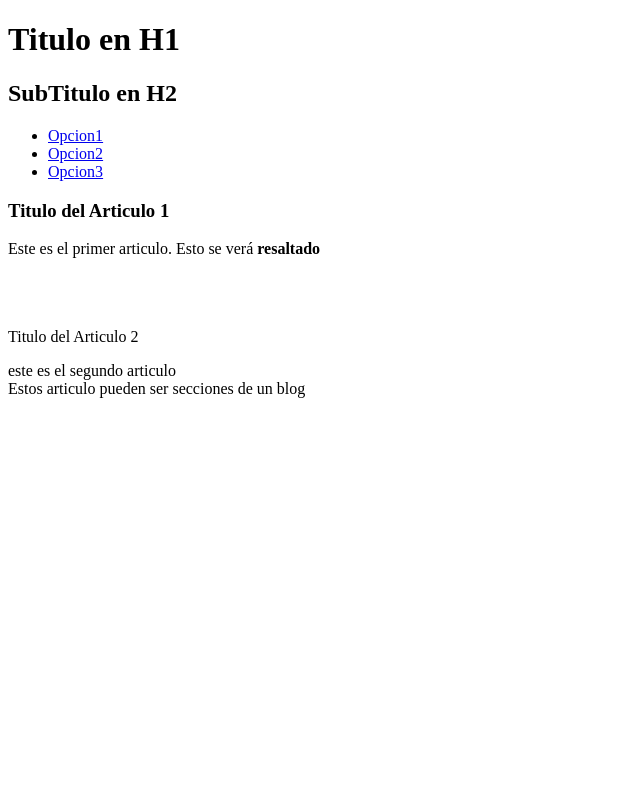
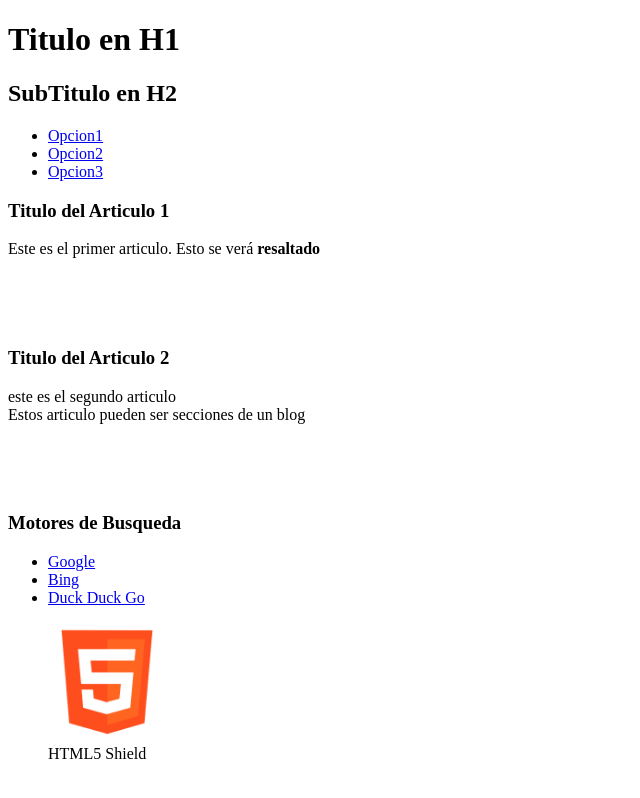
Before and after one commit to ampisa12/Practica1, a plain HTML site: page index.html in a window 1280 px wide. Shown: the whole page, without its empty margins (0-640 px from the left). Drawn offline with Linux system fonts and the light colour scheme.

Commit message:
Pagina index terminada

```diff
--- a/index.html
+++ b/index.html
@@ -31,7 +31,8 @@
             </section>
         </article>
         <article>
-            <header>Titulo del Articulo 2</header>
+            <header>
+                <h3>Titulo del Articulo 2</h3></header>
             <section>
                 <p>
                     este es el segundo articulo <br>
@@ -41,5 +42,19 @@
             </section>
         </article>
     </section>
+    <aside>
+        <section>
+            <h3>Motores de Busqueda</h3>
+            <ul>
+                <li><a href="https://www.google.com">Google</a></li>
+                <li><a href="https://www.bing.com">Bing</a></li>
+                <li><a href="https://duckduckgo.com">Duck Duck Go</a></li>
+            </ul>
+        </section>
+        <figure>
+            <img src="img/logo.png" alt="logo" width="10%">
+            <figcaption>HTML5 Shield</figcaption>
+        </figure>
+    </aside>
 </body>
 </html>
```
